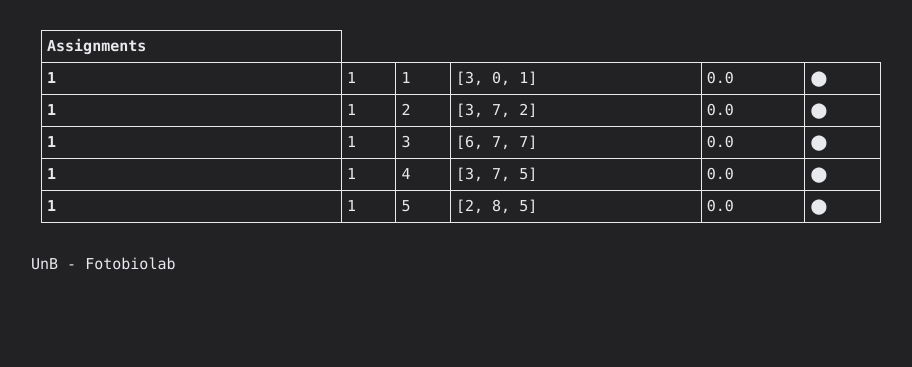
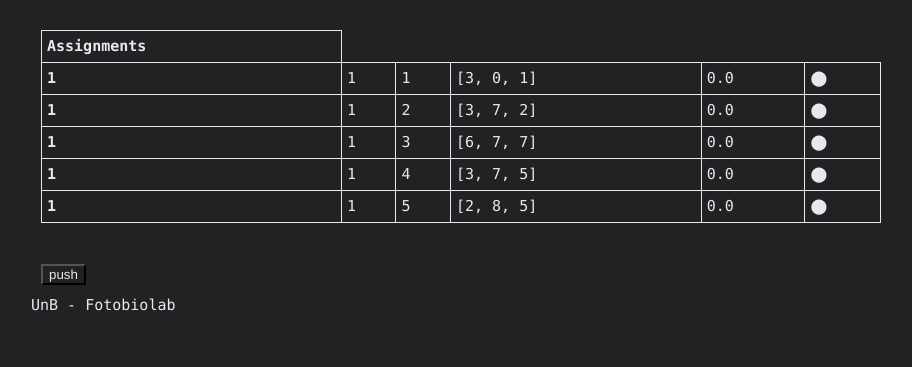
Before and after one commit to fotobiolab-unb/raspi_network, a Flask app: page /assignments in a window 1280 px wide. Shown: the part 83-450 px from the top of the page, without its empty margins (179-1091 px from the left). Run offline with Flask 2, Linux system fonts and the light colour scheme; data comes from the database, SQL or seed files in the repository; some libraries are stand-ins or nearby versions.

Commit message:
Adding manual push interface to the children servers.

```diff
--- a/main_server/app.py
+++ b/main_server/app.py
@@ -9,6 +9,7 @@ from logging import Formatter, FileHandler
 import os
 import json
 import database_manager
+import hanashi
 
 #----------------------------------------------------------------------------#
 # App Config.
@@ -41,6 +42,15 @@ def assignments():
         assignments = database_manager.fetch_assignments()
         return render_template('pages/assignments.html', assignments=assignments)
 
+@app.route('/push', methods=['GET', 'POST'])
+def push():
+    """
+    Pushes all assignments to the children servers.
+    """
+    if request.method == "GET":
+        notification = hanashi.step()
+        return notification, 200
+
 if not app.debug:
     file_handler = FileHandler('error.log')
     file_handler.setFormatter(
--- a/main_server/database_manager.py
+++ b/main_server/database_manager.py
@@ -91,7 +91,7 @@ def get_exsiting_batch(cursor):
     batch_id = batch_id[0] if batch_id else False
     data = []
     if batch_id:
-        data = cursor.execute(f"""select * from assignment
+        data = cursor.execute(f"""select assignment.id,batch_id,request_id,fitness,url,IP from assignment
                                 join children on assignment.id=children.id
                                 where batch_id=? and status=0""", (batch_id,)).fetchall()
         if len(data)==0:
--- /dev/null
+++ b/main_server/static/js/assignments.js
@@ -0,0 +1,10 @@
+$("#push_button").click(function(e) {
+    e.preventDefault();
+    $.ajax({
+        type: "GET",
+        url: "/push",
+        success: function(result) {
+            alert(result);
+        }
+    });
+});
--- a/main_server/templates/pages/assignments.html
+++ b/main_server/templates/pages/assignments.html
@@ -9,7 +9,8 @@
 <div class="page-header">
   <h1>RaspiBio</h1>
 </div>
-<div class="lead row" id="one-true">
+<div class="lead" id="one-true">
+  <div class="row">
     <div class="column" id="data">
       <table>
         <tr><td>Assignments</td></tr>
@@ -28,8 +29,15 @@
       </table>
     </div>
   </div>
+  <div class="row">
+    <div class="column">
+      <input id="push_button" type="button" name="Push" value="push">
+    </div>
+  </div>
+</div>
 
 {% endblock %}
 
 {% block post_scripts %}
+<script type="text/javascript" src="static/js/assignments.js"></script>
 {% endblock %}
```
Also changed, not shown: main_server/hanashi.py (+19 -0 lines), 1 other file. Lines whose indentation alone changed are shown as unchanged.
